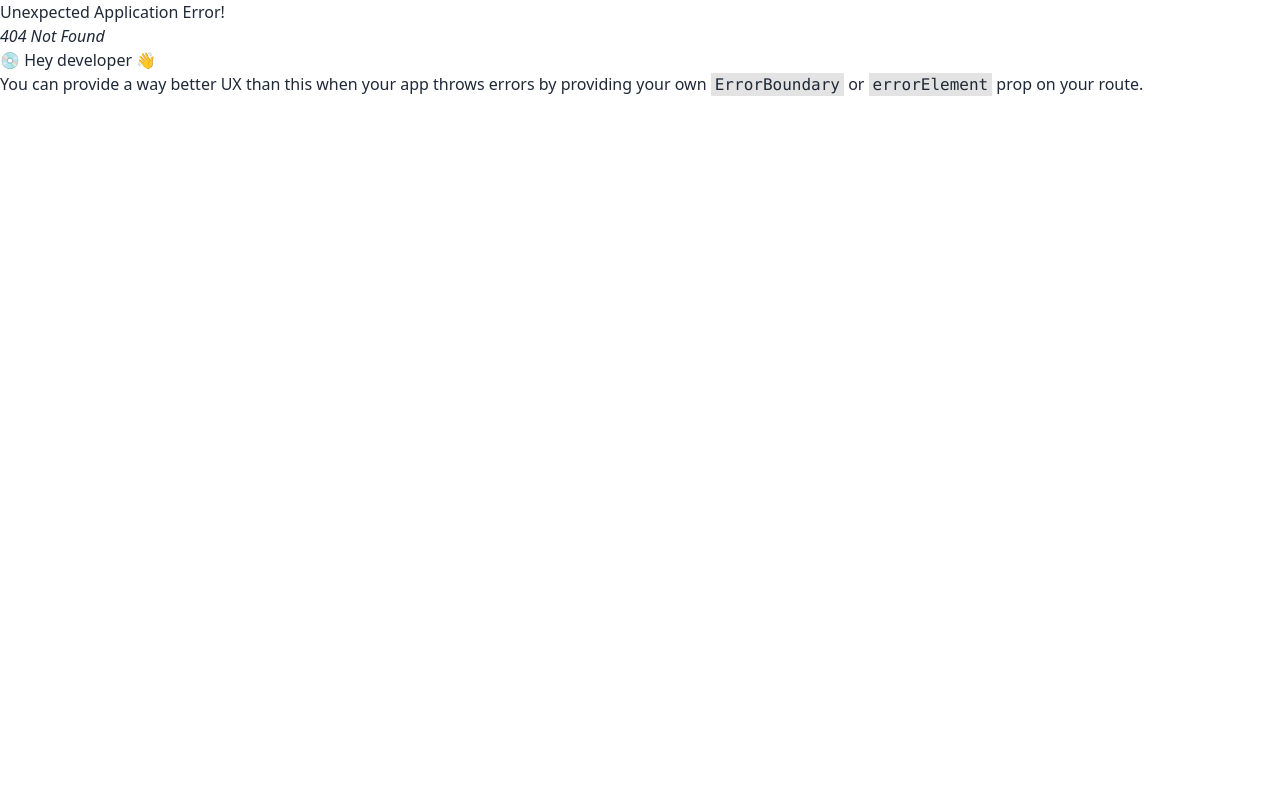
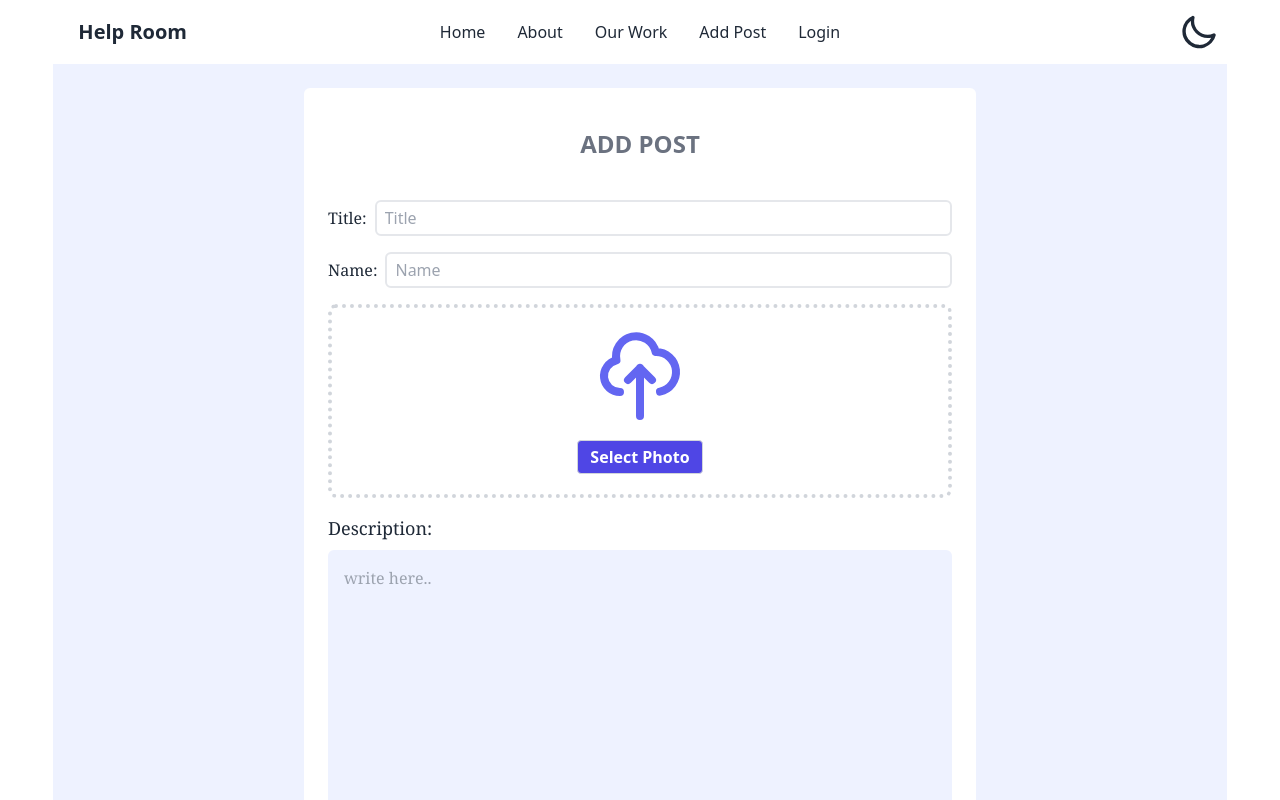
Before and after one commit to Razibul-Islam/help-room, a React (Create React App) app: page /addpost in a window 1280 px wide. Before the commit this address had no page. Shown: the top 800 px of the page. Built offline with nearby package versions, Linux system fonts and the light colour scheme.

Commit message:
post method done

```diff
--- /dev/null
+++ b/src/Pages/AddPost/AddPost.js
@@ -0,0 +1,116 @@
+import React from "react";
+
+const AddPost = () => {
+  const submit = (e) => {
+    e.preventDefault();
+    const Title = e.target.Title.value;
+    const Name = e.target.Name.value;
+    const Description = e.target.Description.value;
+
+    const data = { Title, Name, Description };
+
+    fetch("http://localhost:5000/post", {
+      method: "POST",
+      headers: {
+        "content-type": "application/json",
+      },
+      body: JSON.stringify(data),
+    })
+      .then((res) => res.json())
+      .then((result) => console.log(result));
+  };
+
+  return (
+    <form onSubmit={submit}>
+      <div className="bg-indigo-50 min-h-screen md:px-20 pt-6">
+        <div className=" bg-white rounded-md px-6 py-10 max-w-2xl mx-auto">
+          <h1 className="text-center text-2xl font-bold text-gray-500 mb-10">
+            ADD POST
+          </h1>
+          <div className="space-y-4">
+            <div className="flex items-center">
+              <label htmlFor="title" className="text-lx font-serif">
+                Title:
+              </label>
+              <input
+                type="text"
+                placeholder="Title"
+                name="Title"
+                id="title"
+                className="ml-2 w-full outline-none py-1 px-2 text-md border-2 rounded-md"
+              />
+            </div>
+
+            <div className="flex items-center">
+              <label htmlFor="name" className="text-lx font-serif">
+                Name:
+              </label>
+              <input
+                type="text"
+                placeholder="Name"
+                name="Name"
+                id="name"
+                className="ml-2 w-full outline-none py-1 px-2 text-md border-2 rounded-md"
+              />
+            </div>
+
+            <div className="file_upload w-full p-5 relative border-4 border-dotted border-gray-300 rounded-lg">
+              <svg
+                className="text-indigo-500 w-24 mx-auto mb-4"
+                xmlns="http://www.w3.org/2000/svg"
+                fill="none"
+                viewBox="0 0 24 24"
+                stroke="currentColor"
+              >
+                <path
+                  strokeLinecap="round"
+                  strokeLinejoin="round"
+                  strokeWidth="2"
+                  d="M7 16a4 4 0 01-.88-7.903A5 5 0 1115.9 6L16 6a5 5 0 011 9.9M15 13l-3-3m0 0l-3 3m3-3v12"
+                />
+              </svg>
+              <div className="input_field flex flex-col w-max mx-auto text-center">
+                <label>
+                  <input
+                    className="text-sm cursor-pointer w-36 hidden"
+                    type="file"
+                    accept="image/*"
+                    multiple
+                  />
+                  <div className="text bg-indigo-600 text-white border border-gray-300 rounded font-semibold cursor-pointer p-1 px-3 hover:bg-indigo-500">
+                    Select Photo
+                  </div>
+                </label>
+              </div>
+            </div>
+
+            <div>
+              <label
+                htmlFor="description"
+                className="block mb-2 text-lg font-serif"
+              >
+                Description:
+              </label>
+              <textarea
+                id="description"
+                cols="30"
+                rows="10"
+                name="Description"
+                placeholder="write here.."
+                className="w-full font-serif  p-4 text-gray-600 bg-indigo-50 outline-none rounded-md"
+              ></textarea>
+            </div>
+
+            <input
+              type="submit"
+              className="px-6 py-2 mx-auto block rounded-md text-lg font-semibold text-indigo-100 bg-indigo-600"
+              value="ADD POST"
+            />
+          </div>
+        </div>
+      </div>
+    </form>
+  );
+};
+
+export default AddPost;
--- a/src/Pages/Regester/Regester.js
+++ b/src/Pages/Regester/Regester.js
@@ -20,7 +20,7 @@ const Regester = () => {
                 <div className="mb-4 md:mr-2 md:mb-0">
                   <label
                     className="block mb-2 text-sm font-bold text-gray-700"
-                    htmlFor="firstName"
+                    htmlhtmlFor="firstName"
                   >
                     First Name
                   </label>
@@ -34,7 +34,7 @@ const Regester = () => {
                 <div className="md:ml-2">
                   <label
                     className="block mb-2 text-sm font-bold text-gray-700"
-                    htmlFor="lastName"
+                    htmlhtmlFor="lastName"
                   >
                     Last Name
                   </label>
@@ -49,7 +49,7 @@ const Regester = () => {
               <div className="mb-4">
                 <label
                   className="block mb-2 text-sm font-bold text-gray-700"
-                  htmlFor="email"
+                  htmlhtmlFor="email"
                 >
                   Email
                 </label>
@@ -63,7 +63,7 @@ const Regester = () => {
               <div className="mb-4">
                 <label
                   className="block mb-2 text-sm font-bold text-gray-700"
-                  htmlFor="photo"
+                  htmlhtmlFor="photo"
                 >
                   Photo
                 </label>
@@ -77,7 +77,7 @@ const Regester = () => {
                 <div className="mb-4 md:mr-2 md:mb-0">
                   <label
                     className="block mb-2 text-sm font-bold text-gray-700"
-                    htmlFor="password"
+                    htmlhtmlFor="password"
                   >
                     Password
                   </label>
@@ -91,7 +91,7 @@ const Regester = () => {
                 <div className="md:ml-2">
                   <label
                     className="block mb-2 text-sm font-bold text-gray-700"
-                    htmlFor="c_password"
+                    htmlhtmlFor="c_password"
                   >
                     Confirm Password
                   </label>
--- a/src/Pages/Shared/Header/Header.js
+++ b/src/Pages/Shared/Header/Header.js
@@ -14,6 +14,7 @@ const Header = () => {
         <li><Link to="/">Home</Link></li>
         <li><Link to="/about">About</Link></li>
         <li><Link to="/work">Our Work</Link></li>
+        <li><Link to="/addpost">Add Post</Link></li>
         <li><Link to="/login">Login</Link></li>
     </React.Fragment>
     return (
--- a/src/Pages/Shared/Router/Router.js
+++ b/src/Pages/Shared/Router/Router.js
@@ -1,4 +1,5 @@
 import { createBrowserRouter } from "react-router-dom";
+import AddPost from "../../AddPost/AddPost";
 import Home from "../../Home/Home";
 import Login from "../../Login/Login";
 import Main from "../../Main/Main";
@@ -31,6 +32,10 @@ const router = createBrowserRouter([
         path: "singleWork",
         element: <SingleWork></SingleWork>,
       },
+      {
+        path: "addpost",
+        element: <AddPost></AddPost>,
+      },
     ],
   },
 ]);
```
